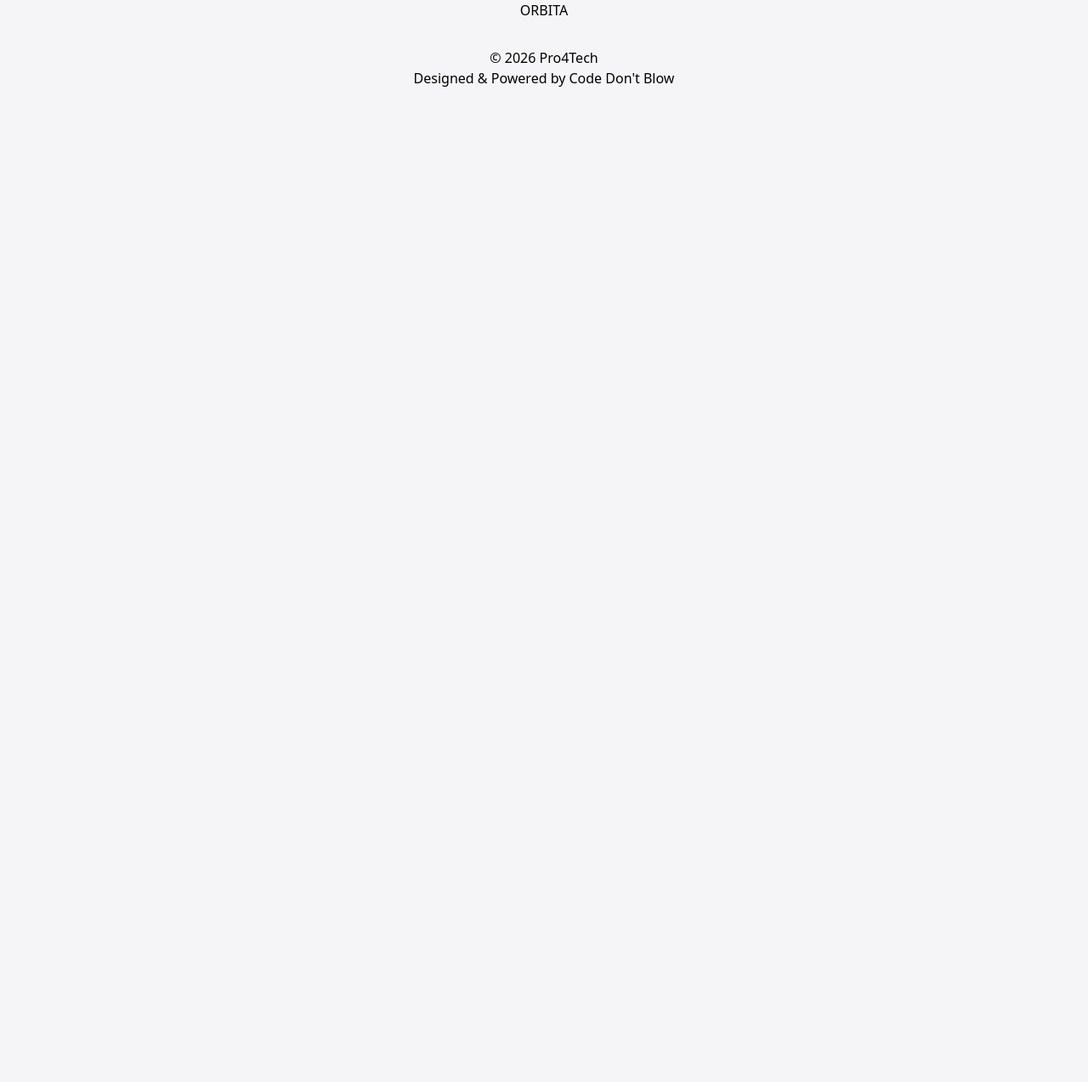
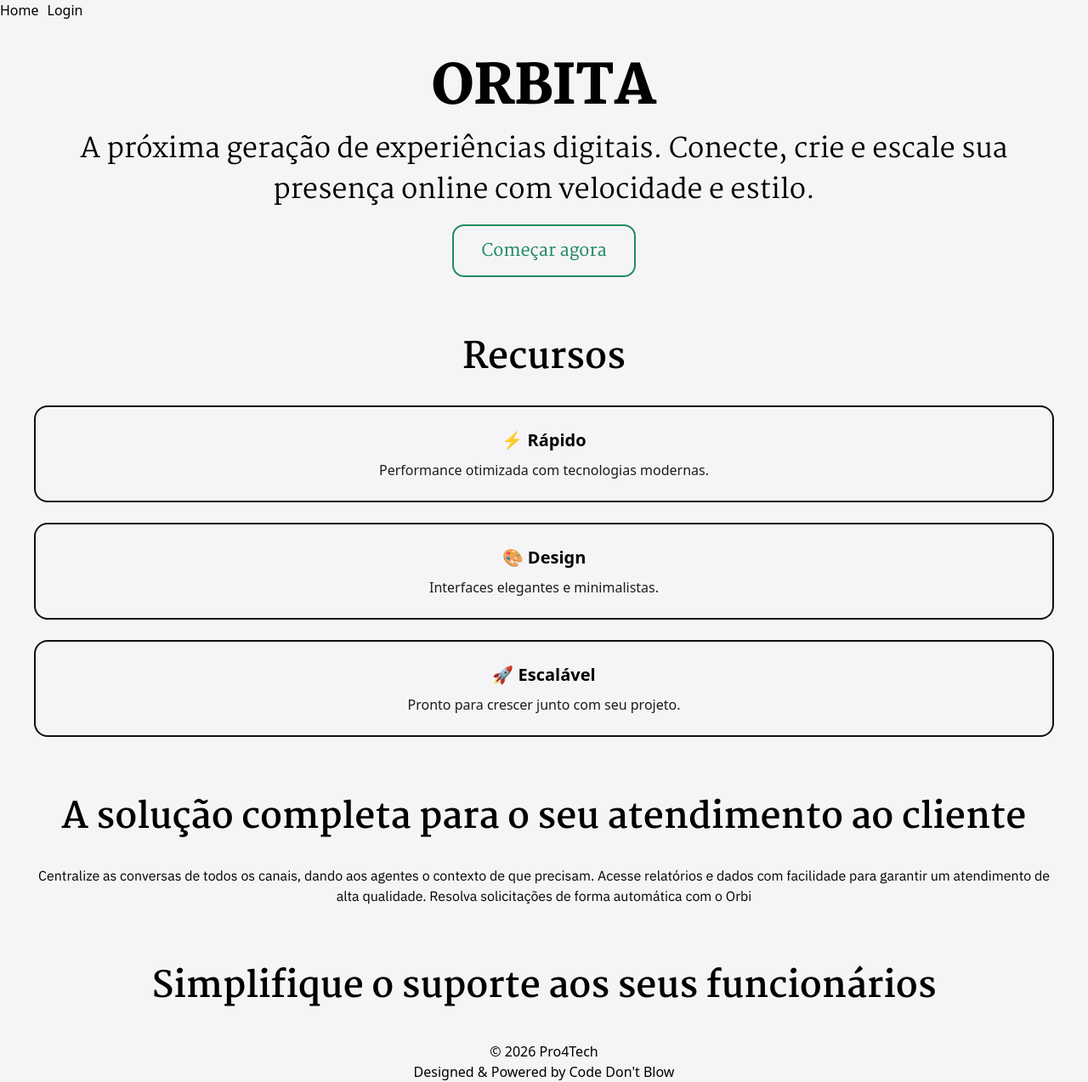
Before and after one commit to CodeDontBlow/pro4tech-frontend, a Next.js app: page / in a window 1280 px wide. Shown: the whole page at 85% size. Before the commit the page ends 800 px from the top, so only its background shows below. Built offline with nearby package versions, Linux system fonts and the light colour scheme.

Commit message:
chore: adicionando middleware e demais configs

```diff
--- a/app/login/page.tsx
+++ /dev/null
@@ -1,54 +0,0 @@
-"use client";
-
-import { useState } from "react";
-import { login } from "@/app/services/auth.service";
-
-export default function LoginPage() {
-    const [email, setEmail] = useState("");
-    const [password, setPassword] = useState("");
-    const [loading, setLoading] = useState(false);
-
-    async function handleLogin(e: React.FormEvent) {
-        e.preventDefault();
-        setLoading(true);
-
-        try {
-            const data = await login(email, password);
-            localStorage.setItem("token", data.access_token);
-            alert("Login feito com sucesso!");
-            console.log("JWT:", data.access_token);
-        } catch (error: any) {
-            console.error(error);
-            alert(
-                error?.response?.data?.message || "Erro ao fazer login. Backend não está pronto."
-            );
-        } finally {
-            setLoading(false);
-        }
-    }
-
-    return (
-        <div style={{ maxWidth: "400px", margin: "50px auto" }}>
-            <h1>Login</h1>
-            <form onSubmit={handleLogin} style={{ display: "flex", flexDirection: "column", gap: "10px" }}>
-                <input
-                    type="email"
-                    placeholder="Email"
-                    value={email}
-                    onChange={(e) => setEmail(e.target.value)}
-                    required
-                />
-                <input
-                    type="password"
-                    placeholder="Senha"
-                    value={password}
-                    onChange={(e) => setPassword(e.target.value)}
-                    required
-                />
-                <button type="submit" disabled={loading}>
-                    {loading ? "Entrando..." : "Entrar"}
-                </button>
-            </form>
-        </div>
-    );
-}
--- a/app/page.tsx
+++ b/app/page.tsx
@@ -1,11 +1,51 @@
-import Image from "next/image";
+import { Navbar } from "./components/layout/navbar";
 
 export default function Home() {
   return (
-    <div>
-      <main>
-        <p>ORBITA</p>
-      </main>
-    </div>
+    <section className="page">
+      <Navbar />
+
+      {/* HERO */}
+      <div className="hero-content">
+        <h1 className="title-1">ORBITA</h1>
+        <p className="subtitle-2">
+          A próxima geração de experiências digitais. Conecte, crie e escale
+          sua presença online com velocidade e estilo.
+        </p>
+        <button className="cta-button">Começar agora</button>
+      </div>
+
+
+      {/* FEATURES */}
+      <div className="features-content">
+        <h1 className="title-2">Recursos</h1>
+        <div className="feature-card">
+
+          <h3>⚡ Rápido</h3>
+          <p>Performance otimizada com tecnologias modernas.</p>
+        </div>
+        <div className="feature-card">
+          <h3>🎨 Design</h3>
+          <p>Interfaces elegantes e minimalistas.</p>
+        </div>
+        <div className="feature-card">
+          <h3>🚀 Escalável</h3>
+          <p>Pronto para crescer junto com seu projeto.</p>
+        </div>
+      </div>
+
+      {/* FEATURES */}
+      <div className="features-content">
+        <h1 className="title-2">A solução completa para o seu atendimento ao cliente</h1>
+        <p className="label-1">Centralize as conversas de todos os canais, dando aos agentes o contexto de que precisam. Acesse relatórios e dados com facilidade para garantir um atendimento de alta qualidade. Resolva solicitações de forma automática com o Orbi</p>
+      </div>
+
+
+      {/* FEATURES */}
+      <div className="features-content">
+        <h1 className="title-2">Simplifique o suporte aos seus funcionários</h1>
+      </div>
+
+    </section>
   );
 }
--- a/app/services/auth.service.ts
+++ b/app/services/auth.service.ts
@@ -1,10 +1,19 @@
 import { api } from "./api";
 
+// LOGIN → retorna token + usuário
 export async function login(email: string, password: string) {
-    const response = await api.post("/auth/login", {
-        email,
-        password,
-    });
+    const response = await api.post("/auth/login", { email, password });
+    return response.data; // { token, user }
+}
 
-    return response.data;
+// REGISTRO → cria usuário CLIENT ou agent (admin)
+export async function register(data: {
+    name: string;
+    email: string;
+    password: string;
+    role?: "CLIENT" | "AGENT"; // padrão CLIENT
+    companyId?: string;             // necessário para agent
+}) {
+    const response = await api.post("/user/register", data);
+    return response.data; // usuário criado
 }
--- /dev/null
+++ b/middleware.ts
@@ -0,0 +1,25 @@
+import { NextResponse } from "next/server";
+import type { NextRequest } from "next/server";
+
+export function middleware(req: NextRequest) {
+    const token = req.cookies.get("token")?.value;
+
+    const pathname = req.nextUrl.pathname;
+
+    console.log("middleware:", pathname, token);
+
+    if (
+        pathname.startsWith("/dashboard") ||
+        pathname.startsWith("/user")
+    ) {
+        if (!token) {
+            return NextResponse.redirect(new URL("/login", req.url));
+        }
+    }
+
+    return NextResponse.next();
+}
+
+export const config = {
+    matcher: ["/dashboard/:path*", "/user/:path*"],
+};
```
